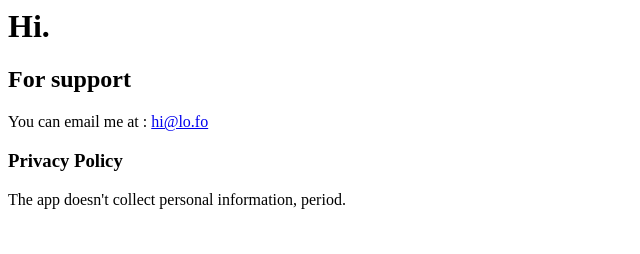
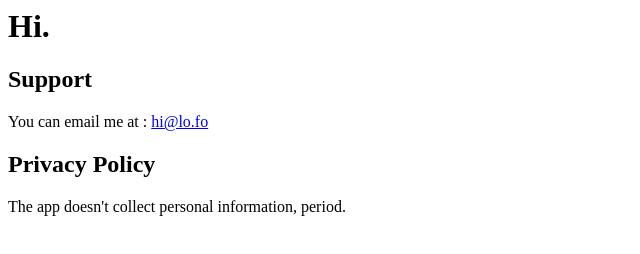
Before and after one commit to lo-fo/popeye_website, a plain HTML site: page index.html in a window 1280 px wide. Shown: the whole page, without its empty margins (0-640 px from the left). Drawn offline with Linux system fonts and the light colour scheme.

Commit message:
Update index.html

```diff
--- a/index.html
+++ b/index.html
@@ -1,5 +1,5 @@
 <h1>Hi.</h1>
-<h2>For support</h2>
+<h2>Support</h2>
 You can email me at : <a href="mailto:hi@lo.fo">hi@lo.fo</a>
-<h3>Privacy Policy</h3>
+<h2>Privacy Policy</h2>
 The app doesn't collect personal information, period.<br/>
```
